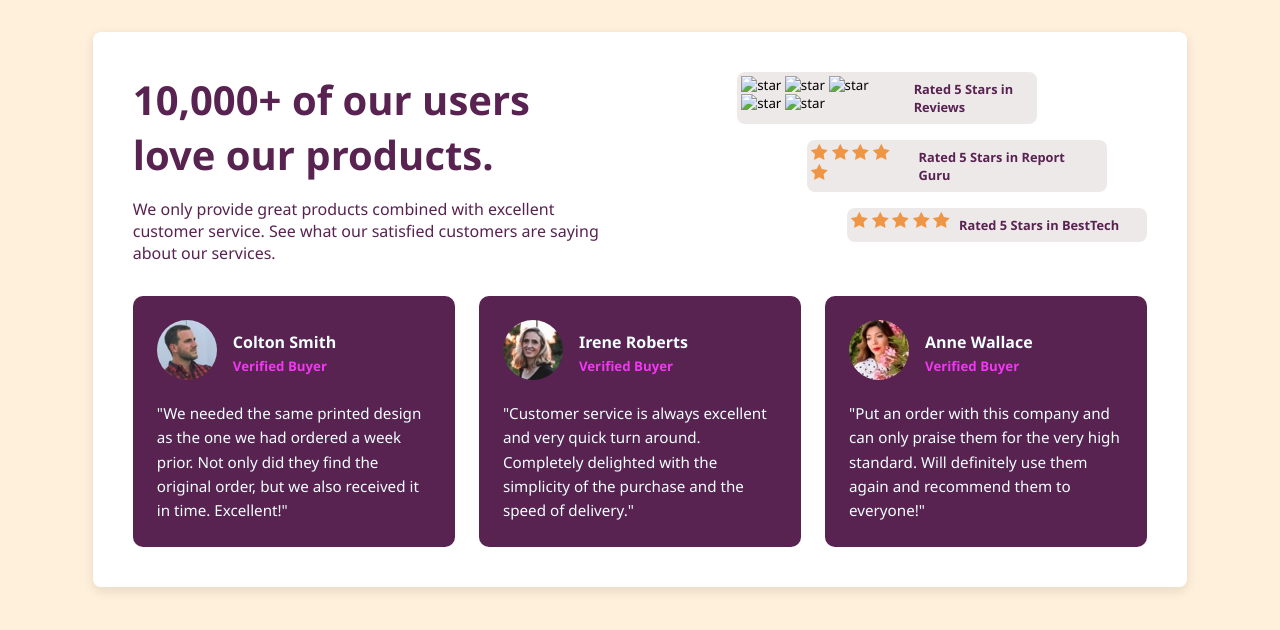
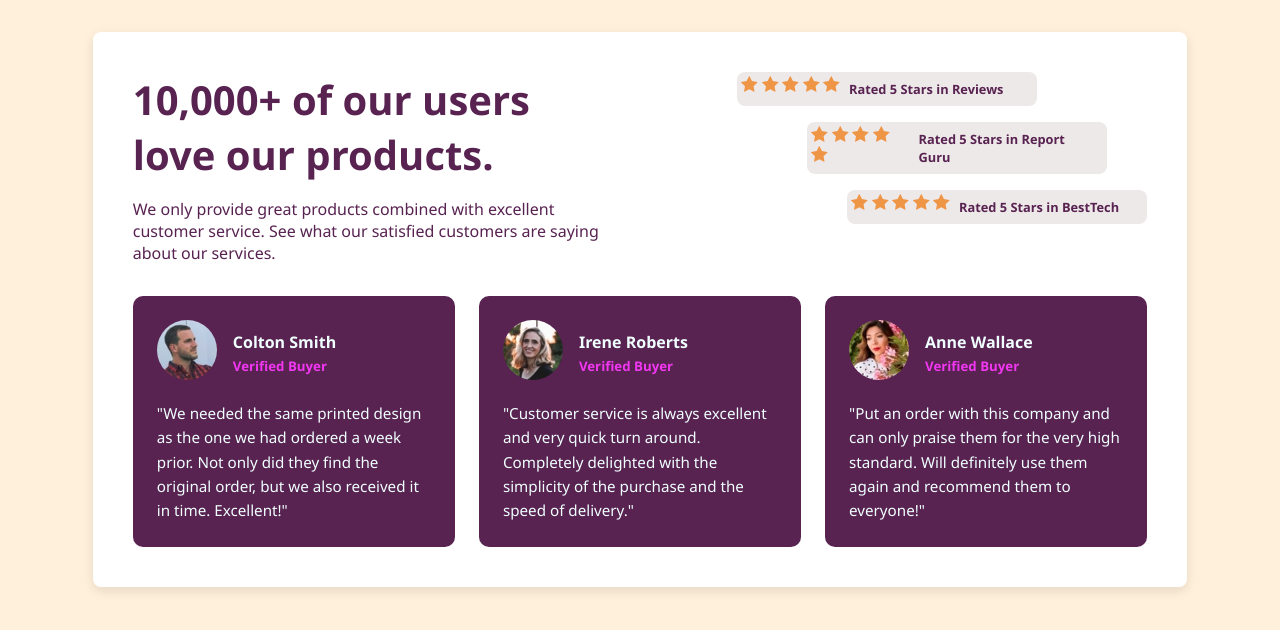
Before and after one commit to ASK9669/ASTUMSJ_dev_Project1, a plain HTML site: page index.html in a window 1280 px wide. Drawn offline with Linux system fonts and the light colour scheme; the site is published under a folder, as on GitHub Pages, so addresses that start at the root find nothing.

Commit message:
first edit

```diff
--- a/index.html
+++ b/index.html
@@ -4,7 +4,7 @@
 <head>
     <meta charset="UTF-8">
     <meta name="viewport" content="width=device-width, initial-scale=1.0">
-    <title>Document</title>
+    <title>project1</title>
     <link rel="stylesheet" href="./style.css">
 </head>
 
@@ -20,11 +20,11 @@
                 <div class="star1">
 
                     <div class="star" id="star3">
-                        <img src="/images/icon-star.svg" alt="star">
-                        <img src="/images/icon-star.svg" alt="star">
-                        <img src="/images/icon-star.svg" alt="star">
-                        <img src="/images/icon-star.svg" alt="star">
-                        <img src="/images/icon-star.svg" alt="star">
+                        <img src="./images/icon-star.svg" alt="star">
+                        <img src="./images/icon-star.svg" alt="star">
+                        <img src="./images/icon-star.svg" alt="star">
+                        <img src="./images/icon-star.svg" alt="star">
+                        <img src="./images/icon-star.svg" alt="star">
                     </div>
                     <div class="rate1">
                         <h6>Rated 5 Stars in Reviews</h6>
```
